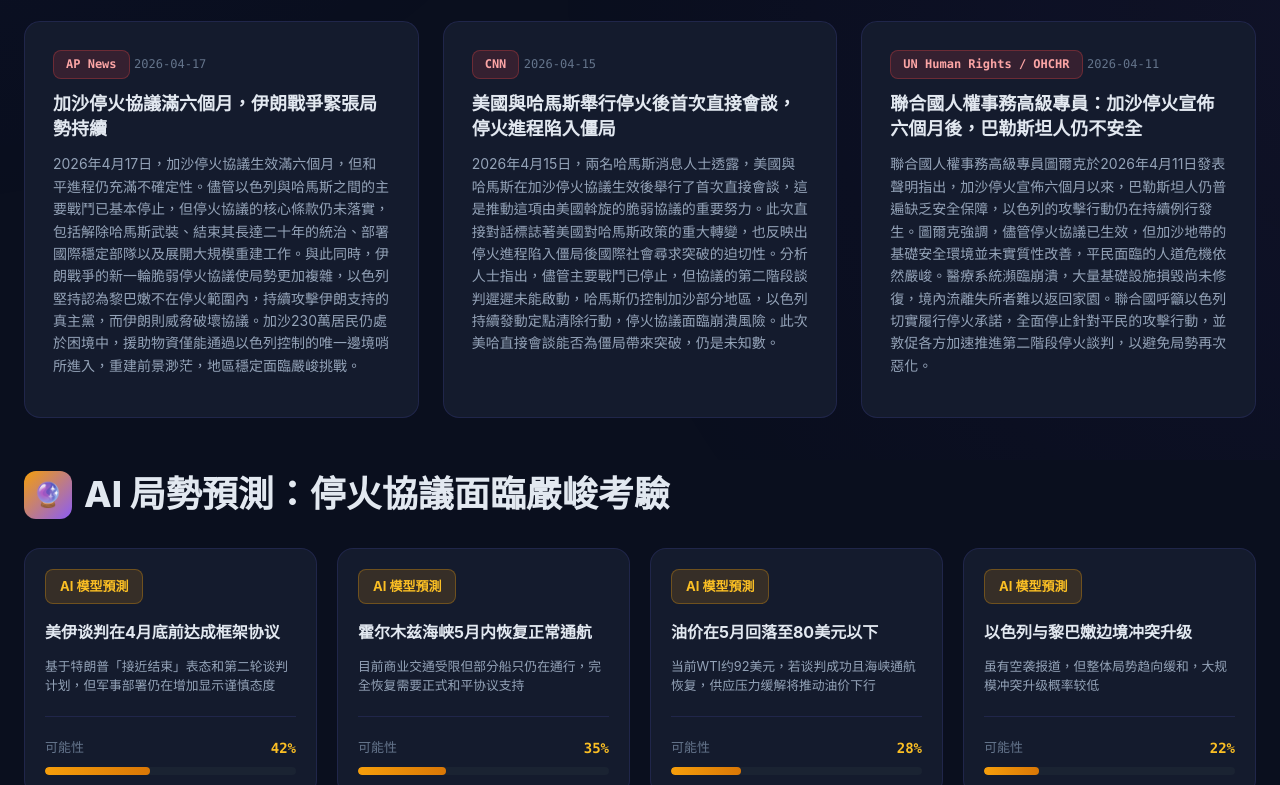
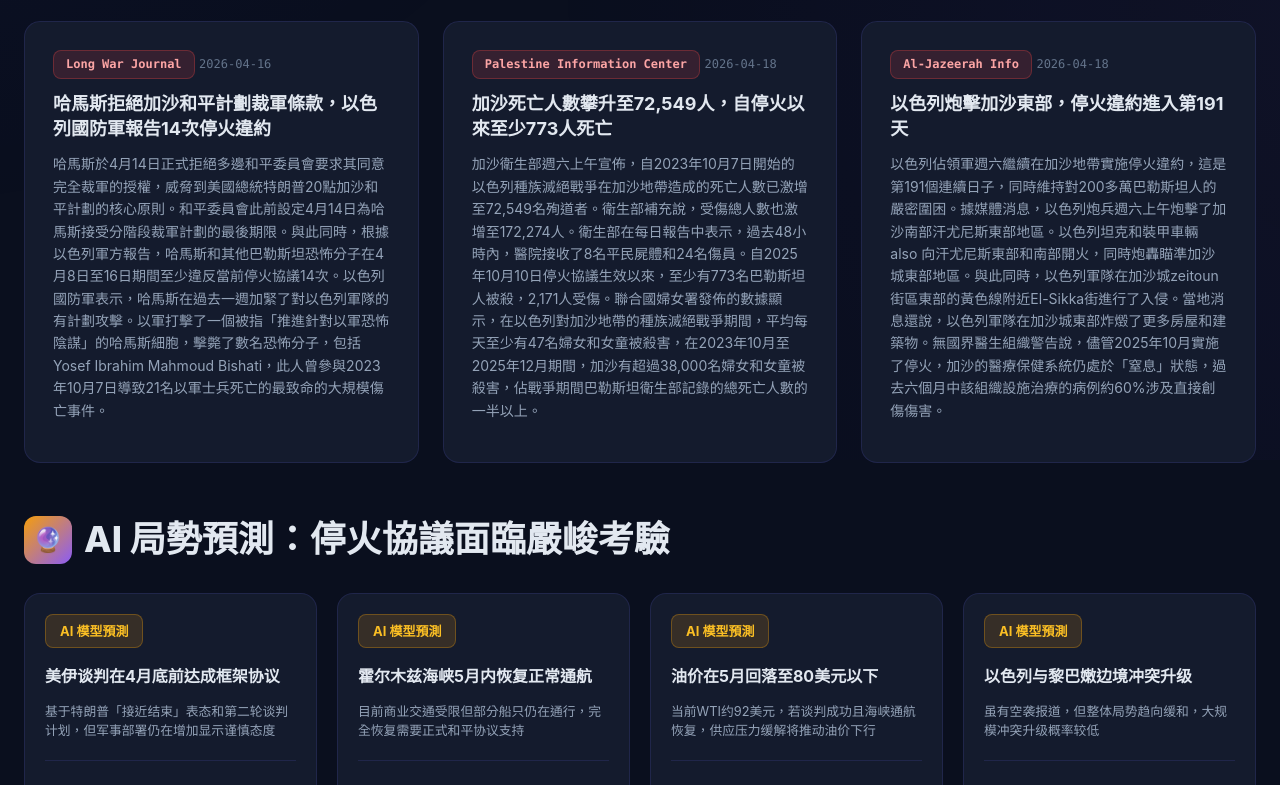
Before and after one commit to cto1218-blip/537, a plain HTML site: page middle-east-tracker-zh-TW.html in a window 1280 px wide. Shown: the part 740-1525 px from the top of the page. Drawn offline with Linux system fonts and the light colour scheme.

Commit message:
中东局势更新 2026-04-19 11:00

```diff
--- a/middle-east-tracker-zh-TW.html
+++ b/middle-east-tracker-zh-TW.html
@@ -989,7 +989,7 @@
         <header class="header">
             <h1>🌐 2026 美以伊衝突追蹤</h1>
             <p>中東地緣政治局勢情報儀表板</p>
-            <div class="timestamp">最後更新：2026年4月19日 08:00</div>
+            <div class="timestamp">最後更新：2026年4月19日 11:00</div>
         </header>
 
         <div class="stats-grid">
@@ -1027,22 +1027,22 @@
 
             <div class="news-grid">
                 <div class="news-card">
-                    <span class="news-source">AP News</span>
-                    <span class="news-date">2026-04-17</span>
-                    <div class="news-title">加沙停火協議滿六個月，伊朗戰爭緊張局勢持續</div>
-                    <div class="news-description">2026年4月17日，加沙停火協議生效滿六個月，但和平進程仍充滿不確定性。儘管以色列與哈馬斯之間的主要戰鬥已基本停止，但停火協議的核心條款仍未落實，包括解除哈馬斯武裝、結束其長達二十年的統治、部署國際穩定部隊以及展開大規模重建工作。與此同時，伊朗戰爭的新一輪脆弱停火協議使局勢更加複雜，以色列堅持認為黎巴嫩不在停火範圍內，持續攻擊伊朗支持的真主黨，而伊朗則威脅破壞協議。加沙230萬居民仍處於困境中，援助物資僅能通過以色列控制的唯一邊境哨所進入，重建前景渺茫，地區穩定面臨嚴峻挑戰。</div>
+                    <span class="news-source">Long War Journal</span>
+                    <span class="news-date">2026-04-16</span>
+                    <div class="news-title">哈馬斯拒絕加沙和平計劃裁軍條款，以色列國防軍報告14次停火違約</div>
+                    <div class="news-description">哈馬斯於4月14日正式拒絕多邊和平委員會要求其同意完全裁軍的授權，威脅到美國總統特朗普20點加沙和平計劃的核心原則。和平委員會此前設定4月14日為哈馬斯接受分階段裁軍計劃的最後期限。與此同時，根據以色列軍方報告，哈馬斯和其他巴勒斯坦恐怖分子在4月8日至16日期間至少違反當前停火協議14次。以色列國防軍表示，哈馬斯在過去一週加緊了對以色列軍隊的有計劃攻擊。以軍打擊了一個被指「推進針對以軍恐怖陰謀」的哈馬斯細胞，擊斃了數名恐怖分子，包括Yosef Ibrahim Mahmoud Bishati，此人曾參與2023年10月7日導致21名以軍士兵死亡的最致命的大規模傷亡事件。</div>
                 </div>
                 <div class="news-card">
-                    <span class="news-source">CNN</span>
-                    <span class="news-date">2026-04-15</span>
-                    <div class="news-title">美國與哈馬斯舉行停火後首次直接會談，停火進程陷入僵局</div>
-                    <div class="news-description">2026年4月15日，兩名哈馬斯消息人士透露，美國與哈馬斯在加沙停火協議生效後舉行了首次直接會談，這是推動這項由美國斡旋的脆弱協議的重要努力。此次直接對話標誌著美國對哈馬斯政策的重大轉變，也反映出停火進程陷入僵局後國際社會尋求突破的迫切性。分析人士指出，儘管主要戰鬥已停止，但協議的第二階段談判遲遲未能啟動，哈馬斯仍控制加沙部分地區，以色列持續發動定點清除行動，停火協議面臨崩潰風險。此次美哈直接會談能否為僵局帶來突破，仍是未知數。</div>
+                    <span class="news-source">Palestine Information Center</span>
+                    <span class="news-date">2026-04-18</span>
+                    <div class="news-title">加沙死亡人數攀升至72,549人，自停火以來至少773人死亡</div>
+                    <div class="news-description">加沙衛生部週六上午宣佈，自2023年10月7日開始的以色列種族滅絕戰爭在加沙地帶造成的死亡人數已激增至72,549名殉道者。衛生部補充說，受傷總人數也激增至172,274人。衛生部在每日報告中表示，過去48小時內，醫院接收了8名平民屍體和24名傷員。自2025年10月10日停火協議生效以來，至少有773名巴勒斯坦人被殺，2,171人受傷。聯合國婦女署發佈的數據顯示，在以色列對加沙地帶的種族滅絕戰爭期間，平均每天至少有47名婦女和女童被殺害，在2023年10月至2025年12月期間，加沙有超過38,000名婦女和女童被殺害，佔戰爭期間巴勒斯坦衛生部記錄的總死亡人數的一半以上。</div>
                 </div>
                 <div class="news-card">
-                    <span class="news-source">UN Human Rights / OHCHR</span>
-                    <span class="news-date">2026-04-11</span>
-                    <div class="news-title">聯合國人權事務高級專員：加沙停火宣佈六個月後，巴勒斯坦人仍不安全</div>
-                    <div class="news-description">聯合國人權事務高級專員圖爾克於2026年4月11日發表聲明指出，加沙停火宣佈六個月以來，巴勒斯坦人仍普遍缺乏安全保障，以色列的攻擊行動仍在持續例行發生。圖爾克強調，儘管停火協議已生效，但加沙地帶的基礎安全環境並未實質性改善，平民面臨的人道危機依然嚴峻。醫療系統瀕臨崩潰，大量基礎設施損毀尚未修復，境內流離失所者難以返回家園。聯合國呼籲以色列切實履行停火承諾，全面停止針對平民的攻擊行動，並敦促各方加速推進第二階段停火談判，以避免局勢再次惡化。</div>
+                    <span class="news-source">Al-Jazeerah Info</span>
+                    <span class="news-date">2026-04-18</span>
+                    <div class="news-title">以色列炮擊加沙東部，停火違約進入第191天</div>
+                    <div class="news-description">以色列佔領軍週六繼續在加沙地帶實施停火違約，這是第191個連續日子，同時維持對200多萬巴勒斯坦人的嚴密圍困。據媒體消息，以色列炮兵週六上午炮擊了加沙南部汗尤尼斯東部地區。以色列坦克和裝甲車輛 also 向汗尤尼斯東部和南部開火，同時炮轟瞄準加沙城東部地區。與此同時，以色列軍隊在加沙城zeitoun街區東部的黃色線附近El-Sikka街進行了入侵。當地消息還說，以色列軍隊在加沙城東部炸燬了更多房屋和建築物。無國界醫生組織警告說，儘管2025年10月實施了停火，加沙的醫療保健系統仍處於「窒息」狀態，過去六個月中該組織設施治療的病例約60%涉及直接創傷傷害。</div>
                 </div>
             </div>
       </section>
```
